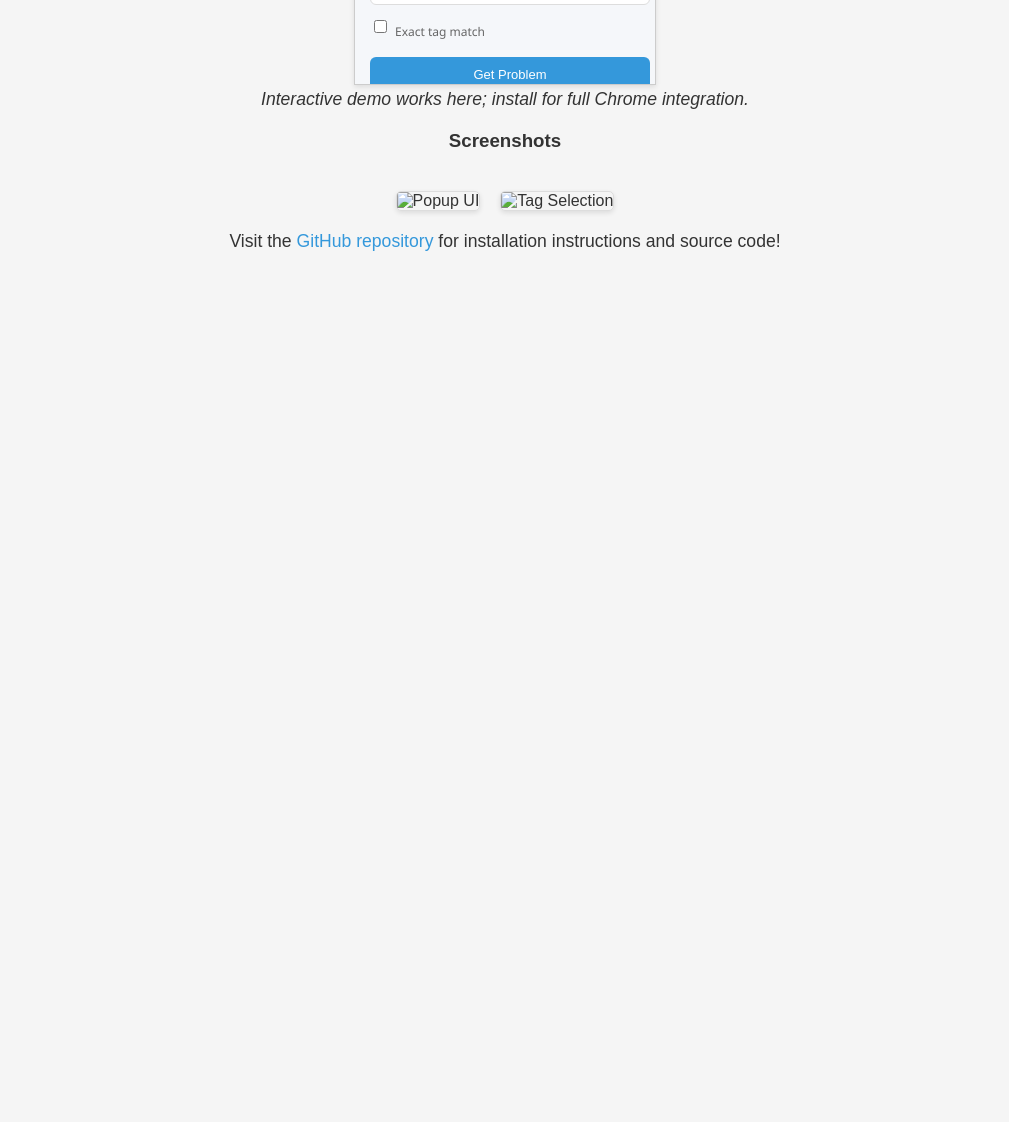
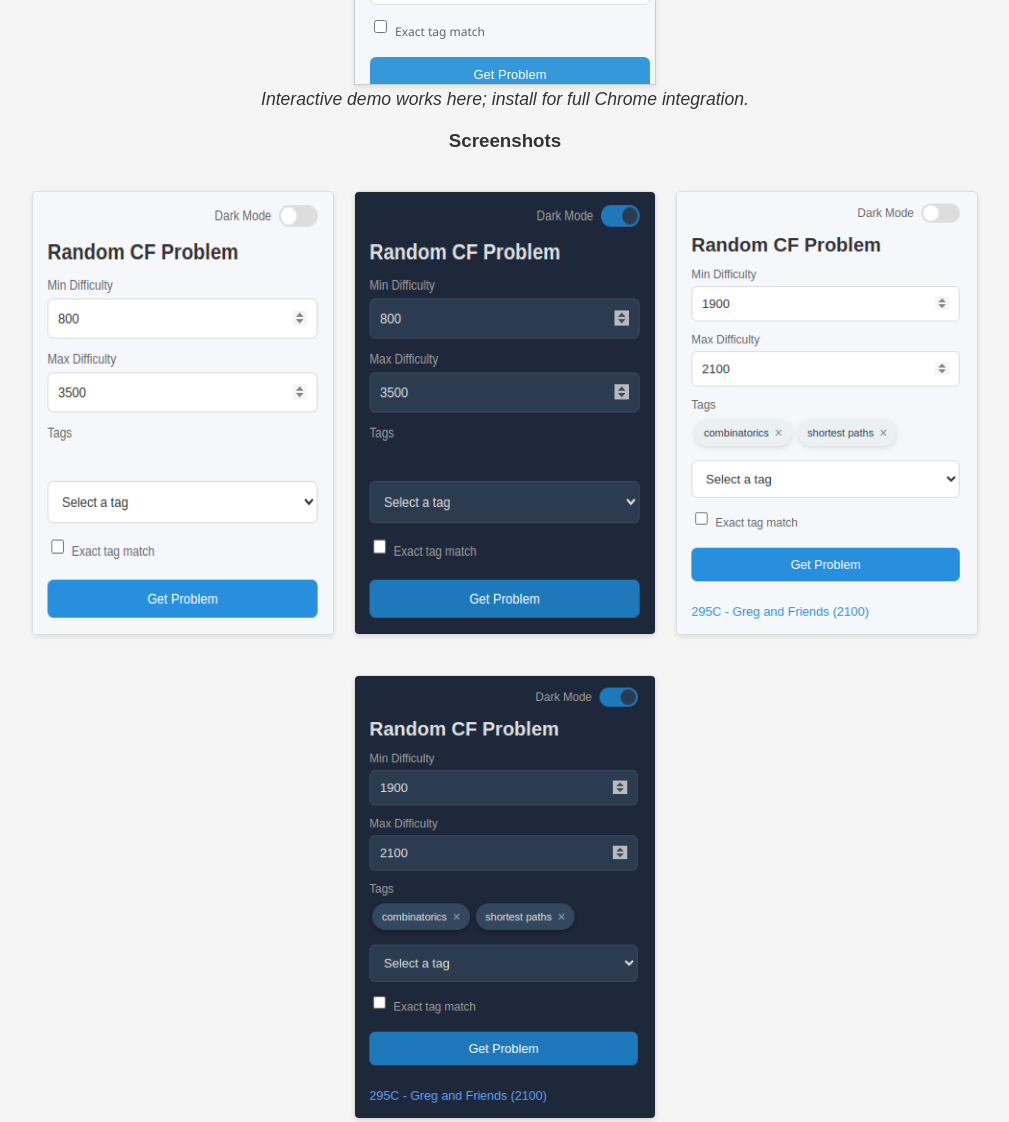
Before and after one commit to SaifullahMnsur/random-cf-problem-chrome-extension, a browser extension: page index.html in a window 1280 px wide. Shown: the part 614-1736 px from the top of the page, without its empty margins (135-1144 px from the left). Before the commit the page ends 914 px from the top, so only its background shows below. Drawn offline with Linux system fonts and the light colour scheme.

Commit message:
Screenshot bug fixed

```diff
--- a/index.html
+++ b/index.html
@@ -70,8 +70,10 @@
     <p><em>Interactive demo works here; install for full Chrome integration.</em></p>
     <h3>Screenshots</h3>
     <div class="screenshot-container">
-        <img src="assets/popup-view.png" alt="Popup UI" class="screenshot">
-        <img src="assets/usage.png" alt="Tag Selection" class="screenshot">
+        <img src="assets/popup-view-light.png" alt="Popup UI Light" class="screenshot">
+        <img src="assets/popup-view-dark.png" alt="Popup UI Dark" class="screenshot">
+        <img src="assets/usage-light.png" alt="Tag Selection Light" class="screenshot">
+        <img src="assets/usage-dark.png" alt="Tag Selection Dark" class="screenshot">
     </div>
     <p>Visit the <a href="https://github.com/SaifullahMnsur/random-cf-problem-chrome-extension">GitHub repository</a> for installation instructions and source code!</p>
 </body>
```
